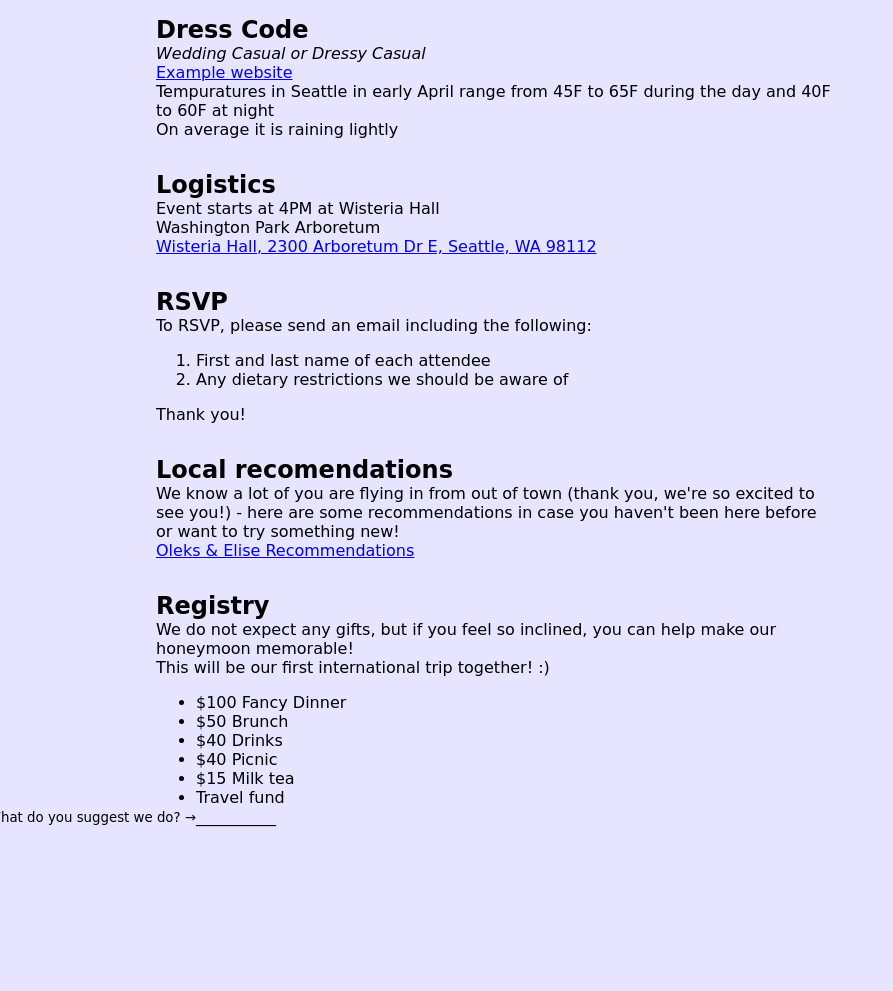
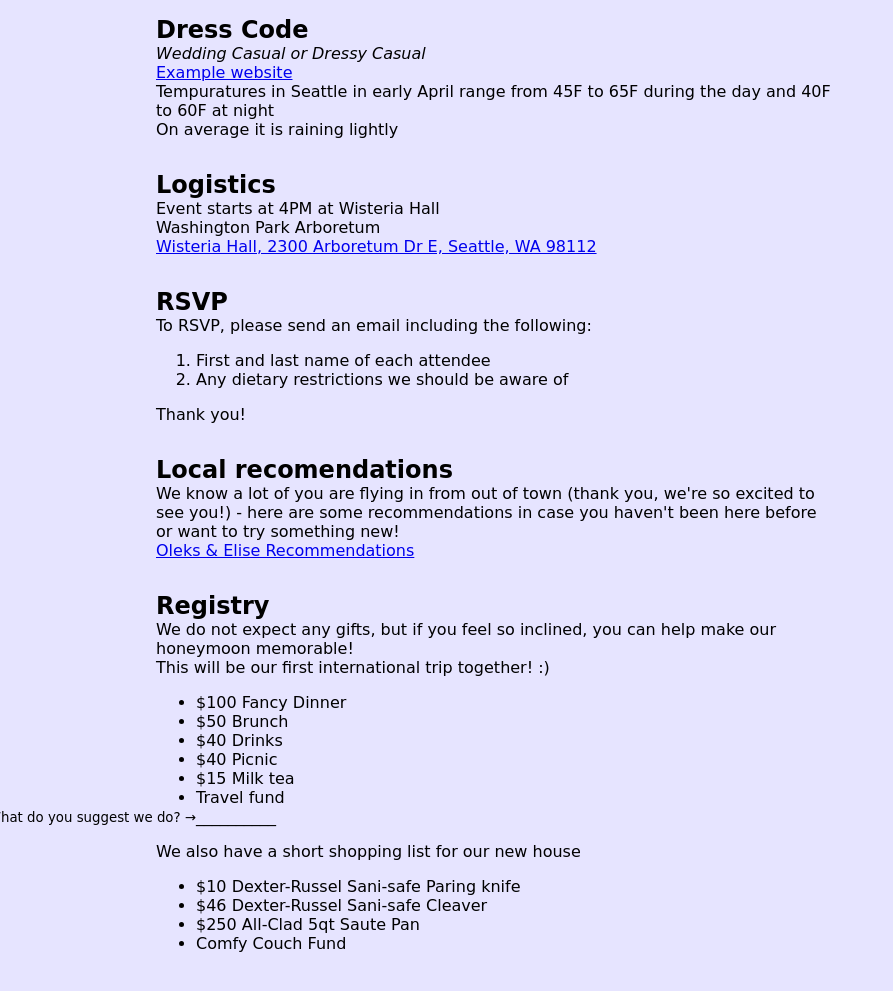
Before and after one commit to 0leks/wedding-website, a plain HTML site: page index.html in a window 1280 px wide. Shown: the part 81-1072 px from the top of the page, without its empty margins (0-893 px from the left). Before the commit the page ends 947 px from the top, so only its background shows below. Drawn offline with Linux system fonts and the light colour scheme.

Commit message:
added shopping list

```diff
--- a/index.html
+++ b/index.html
@@ -65,6 +65,14 @@
             <li>Travel fund</li>
             <li class="suggest">__________</li>
         </ul>
+
+        We also have a short shopping list for our new house
+        <ul>
+            <li>$10 Dexter-Russel Sani-safe Paring knife</li>
+            <li>$46 Dexter-Russel Sani-safe Cleaver</li>
+            <li>$250 All-Clad 5qt Saute Pan</li>
+            <li>Comfy Couch Fund</li>
+        </ul>
     </div>
 </div>
 
```
